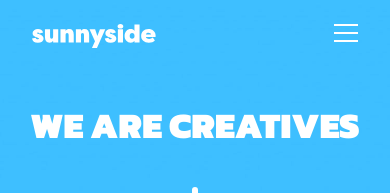
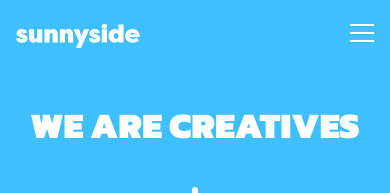
Before and after one commit to TheRival2002/Frontend-Mentor-Sunnyside-, a plain HTML site: page index.html in a window 390 px wide. Shown: the top 193 px of the page. Drawn offline with Linux system fonts and the light colour scheme; a web font is replaced by a local one.

Commit message:
Add files via upload

```diff
--- a/style.css
+++ b/style.css
@@ -358,6 +358,9 @@ header {
 }
 
 @media (max-width: 40em) {
+  .header-wrapper {
+    padding: 1.5rem 1rem;
+  }
   .header-img {
     aspect-ratio: 1;
   }
```
